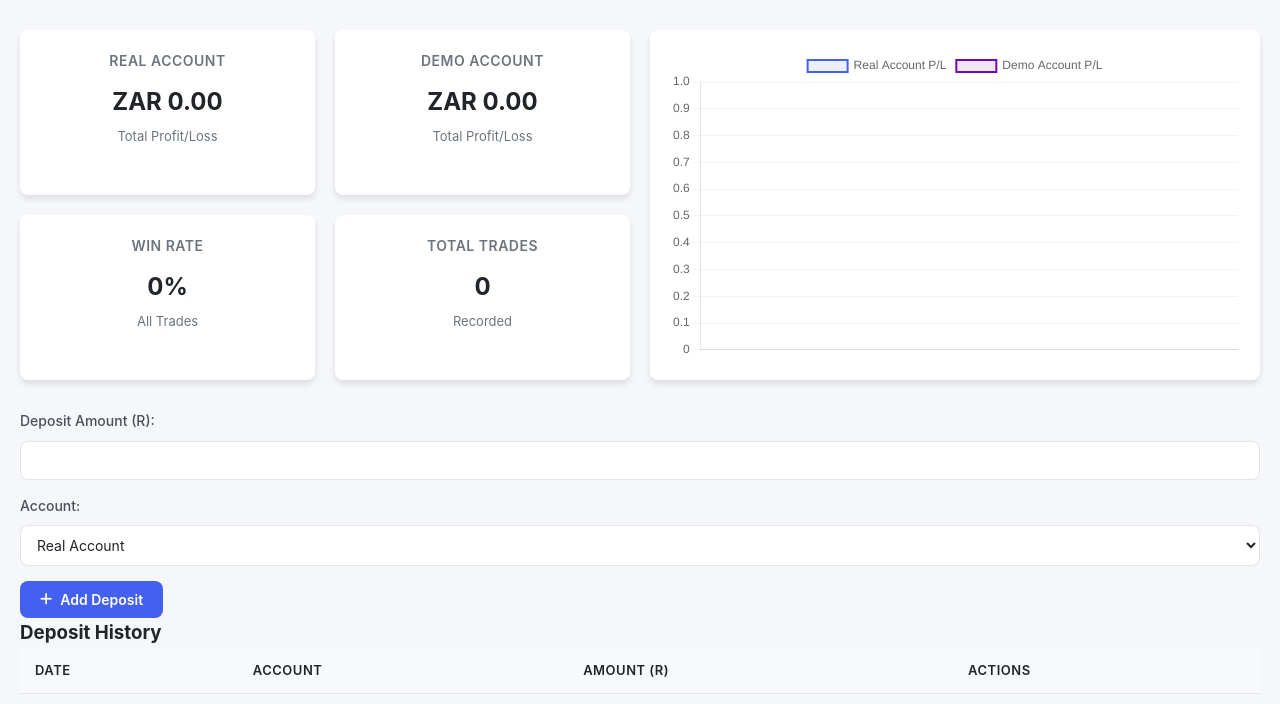
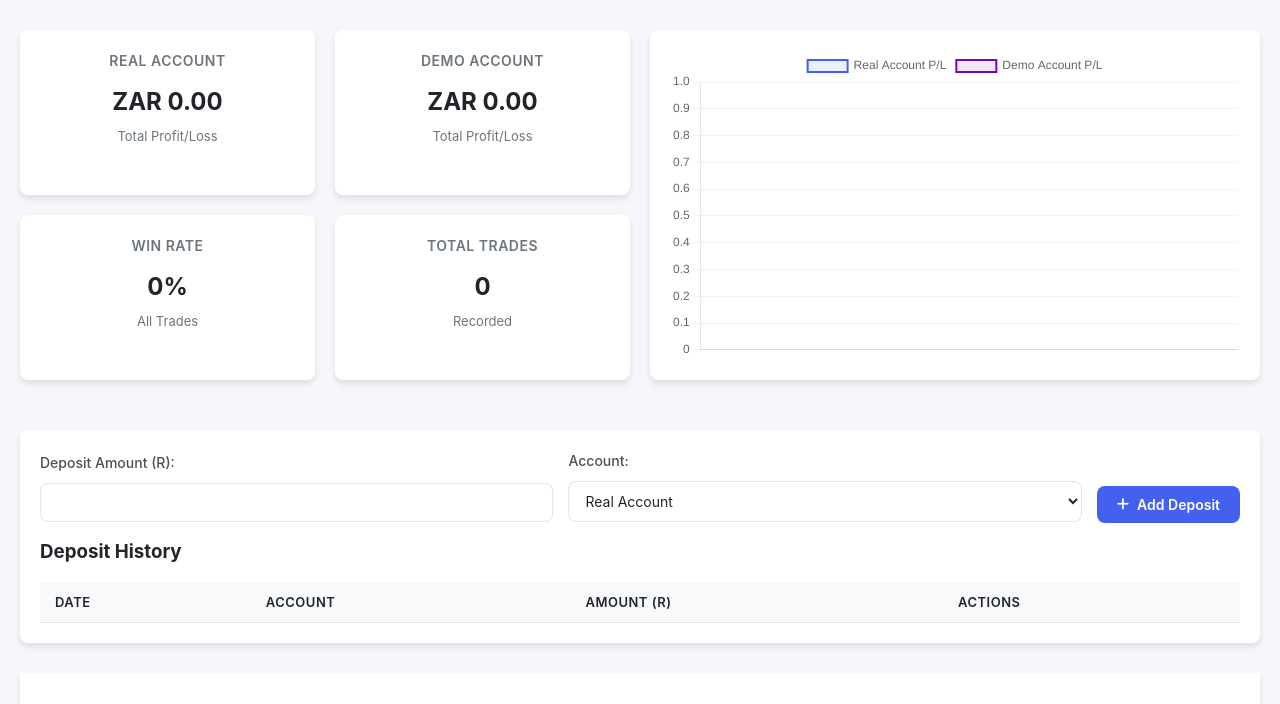
Before and after one commit to RahulDawpersad/DesignFX_Trading_Journal, a plain HTML site: page index.html in a window 1280 px wide. Shown: the part 87-791 px from the top of the page. Drawn offline with nearby package versions, Linux system fonts and the light colour scheme.

Commit message:
Update styles.css

```diff
--- a/styles.css
+++ b/styles.css
@@ -139,6 +139,12 @@
       flex-direction: column;
       gap: 30px;
   }
+
+.deposit-section {
+      display: flex;
+      flex-direction: column;
+      /* gap: 30px; */
+}
 
   .card {
       background-color: white;
@@ -574,6 +580,66 @@
   }
 
 
+/* Deposit Styling */
+  .deposit-section {
+      background-color: var(--card-bg);
+      padding: 20px;
+      border-radius: var(--border-radius);
+      box-shadow: var(--box-shadow);
+      margin-top: 20px;
+  }
+
+  .deposit-controls {
+      display: flex;
+      flex-wrap: wrap;
+      gap: 15px;
+      /* margin-bottom: 20px; */
+      align-items: flex-end;
+  }
+
+  .deposit-controls #addDepositBtn{
+    margin-bottom: 1em;
+  }
+
+  .deposit-controls .form-group {
+      flex: 1;
+      min-width: 150px;
+  }
+
+  .deposit-history h3 {
+      margin-bottom: 15px;
+      color: var(--text-color);
+  }
+
+  #depositTable {
+      width: 100%;
+      border-collapse: collapse;
+  }
+
+  #depositTable th,
+  #depositTable td {
+      padding: 10px 15px;
+      text-align: left;
+      border-bottom: 1px solid var(--border-color);
+  }
+
+  #depositTable th {
+      background-color: var(--table-header-bg);
+      font-weight: 600;
+  }
+
+  .deposit-actions {
+      display: flex;
+      gap: 10px;
+  }
+
+  @media (max-width: 768px) {
+      .deposit-controls .form-group {
+          min-width: 100%;
+      }
+  }
+
+
 
   @media (max-width: 1024px) {
       .content-wrapper {
```
